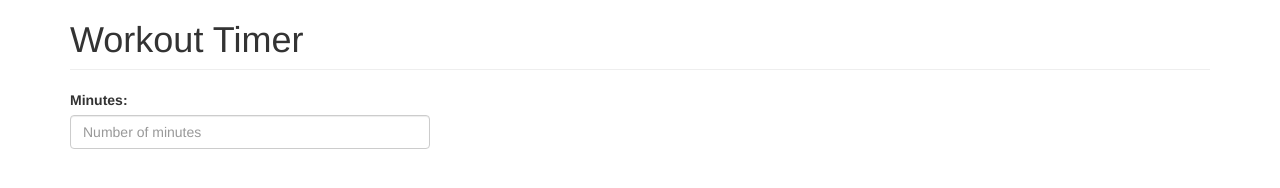
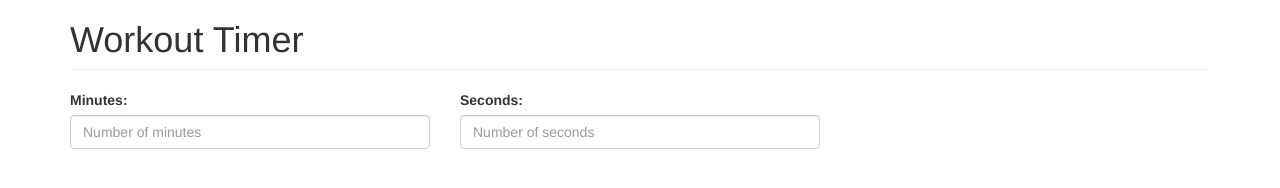
Before and after one commit to TechCharge/Workout-Site, a plain HTML site: page index.html in a window 1280 px wide. Drawn offline with nearby package versions, Linux system fonts and the light colour scheme.

Commit message:
Added input for seconds

```diff
--- a/index.html
+++ b/index.html
@@ -24,7 +24,7 @@
 	<!-- Give all input elements .form-control -->
 
 		<div class="container" ng-controller="MyAppController">
-  	<h1 class="page-header">Workout Timer</h1>
+  		<h1 class="page-header">Workout Timer</h1>
     	<form role="form" action="#">
       	<div class="row">
         	<div class="form-group">
@@ -32,6 +32,10 @@
             	<label for="minutes">Minutes:</label>
             	<input type="number" class="form-control" id="minutes" placeholder="Number of minutes">
           	</div>
+          	<div class="col-xs-6 col-sm-4">
+              <label for="seconds">Seconds:</label>
+              <input type="number" class="form-control" id="seconds" placeholder="Number of seconds">
+            </div>
 					</div>
 				</div>
 			</form>
```
